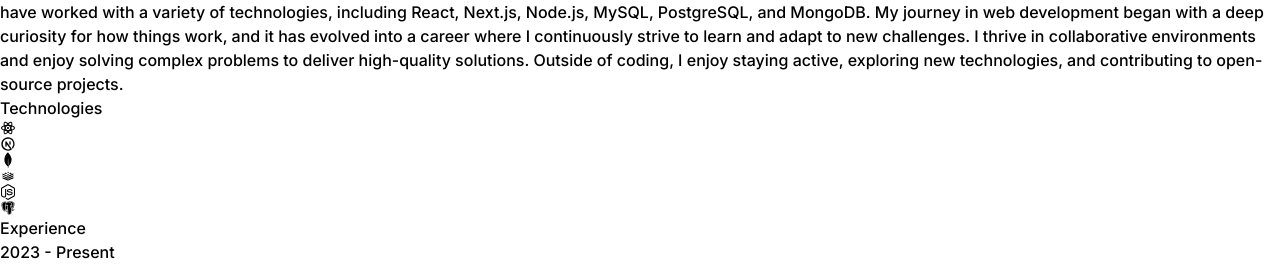
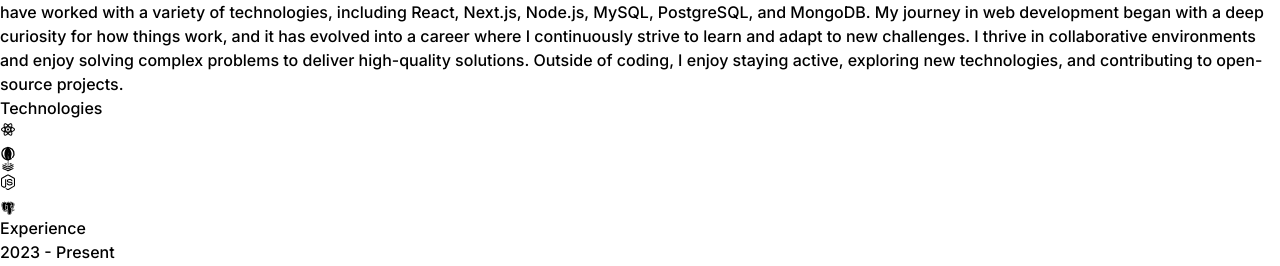
Before and after one commit to Jasonlee8263/portfolio, a React (Vite) app: page / in a window 1280 px wide. Shown: the part 1302-1568 px from the top of the page. Built offline with nearby package versions, Linux system fonts and the light colour scheme.

Commit message:
added animation

```diff
--- a/package.json
+++ b/package.json
@@ -10,6 +10,7 @@
     "preview": "vite preview"
   },
   "dependencies": {
+    "framer-motion": "^11.11.17",
     "react": "^18.3.1",
     "react-dom": "^18.3.1",
     "react-icons": "^5.3.0"
--- a/src/components/About.jsx
+++ b/src/components/About.jsx
@@ -1,26 +1,37 @@
-import aboutImg from "../assets/about.jpg"
-import { ABOUT_TEXT } from "../constants"
+import aboutImg from "../assets/about.jpg";
+import { ABOUT_TEXT } from "../constants";
+import { motion } from "framer-motion";
 const About = () => {
   return (
-    <div className='border-b border-neutral-900 pb-4'>
-        <h1 className='my-20 text-center text-4xl'>
+    <div className="border-b border-neutral-900 pb-4">
+      <h1 className="my-20 text-center text-4xl">
         About
-            <span className='text-neutral-500'> Me</span>
+        <span className="text-neutral-500"> Me</span>
       </h1>
-        <div className='flex flex-wrap'>
-            <div className='w-full lg:w-1/2 lg:p-8'>
-                <div className='flex items-center justify-center'>
-                    <img className='rounded-2xl' src={aboutImg} alt='about'/>
+      <div className="flex flex-wrap">
+        <motion.div
+          whileInView={{ opacity: 1, x: 0 }}
+          initial={{ opacity: 0, x: -100 }}
+          transition={{ duration: 0.5 }}
+          className="w-full lg:w-1/2 lg:p-8"
+        >
+          <div className="flex items-center justify-center">
+            <img className="rounded-2xl" src={aboutImg} alt="about" />
           </div>
-            </div>
-            <div className="w-full lg:w-1/2">
+        </motion.div>
+        <motion.div
+          whileInView={{ opacity: 1, x: 0 }}
+          initial={{ opacity: 0, x: 100 }}
+          transition={{ duration: 0.5 }}
+          className="w-full lg:w-1/2"
+        >
           <div className="flex justify-center lg:justify-start">
             <p className="my-2 max-w-xl py-6">{ABOUT_TEXT}</p>
           </div>
+        </motion.div>
       </div>
     </div>
-    </div>
-  )
-}
+  );
+};
 
-export default About
+export default About;
--- a/src/components/Hero.jsx
+++ b/src/components/Hero.jsx
@@ -1,26 +1,64 @@
-import { HERO_CONTENT } from "../constants"
-import profilePic from "../assets/kevinRushProfile.png"
+import { HERO_CONTENT } from "../constants";
+import profilePic from "../assets/kevinRushProfile.png";
+import { motion } from "framer-motion";
+
+const container = (delay) => ({
+  hidden: { x: -100, opacity: 0 },
+  visible: {
+    x: 0,
+    opacity: 1,
+    transition: {
+      duration: 0.5,
+      delay: delay,
+    },
+  },
+});
 const Hero = () => {
   return (
     <div className="border-b border-neutral-900 pb-4 lg:mb-35">
       <div className="flex flex-wrap">
         <div className="w-full lg:w-1/2">
           <div className="flex flex-col items-center lg:items-start">
-                    <h1 className="pb-16 text-6xl font-thin tracking-tight lg:mt-16 lg:text-8xl">Jonghyuk Lee</h1>
-                    <span className="bg-gradient-to-r from-pink-300 via-slate-500 to-purple-500 bg-clip-text text-4xl tracking-tight text-transparent">Full Stack Developer</span>
-                    <p className="my-2 max-w-xl py-6 font-light tracking-tighter">
+            <motion.h1
+              variants={container(0)}
+              initial="hidden"
+              animate="visible"
+              className="pb-16 text-6xl font-thin tracking-tight lg:mt-16 lg:text-8xl"
+            >
+              Jonghyuk Lee
+            </motion.h1>
+            <motion.span
+              variants={container(0.5)}
+              initial="hidden"
+              animate="visible"
+              className="bg-gradient-to-r from-pink-300 via-slate-500 to-purple-500 bg-clip-text text-3xl tracking-tight text-transparent"
+            >
+              Full Stack Developer
+            </motion.span>
+            <motion.p
+              variants={container(1)}
+              initial="hidden"
+              animate="visible"
+              className="my-2 max-w-xl py-6 font-light tracking-tighter"
+            >
               {HERO_CONTENT}
-                    </p>
+            </motion.p>
           </div>
         </div>
         <div className="w-full lg:w-1/2 lg:p-8">
           <div className="flex justify-center">
-                    <img src={profilePic} alt="Jonghyuk"/>
+            <motion.img
+              initial={{ x: 100, opacity: 0 }}
+              animate={{ x: 0, opacity: 1 }}
+              transition={{ duration: 1, delay: 1.2 }}
+              src={profilePic}
+              alt="Jonghyuk"
+            />
           </div>
         </div>
       </div>
     </div>
-  )
-}
+  );
+};
 
-export default Hero
+export default Hero;
--- a/src/components/Projects.jsx
+++ b/src/components/Projects.jsx
@@ -1,27 +1,39 @@
-import React from 'react'
-import { PROJECTS } from '../constants'
+import React from "react";
+import { PROJECTS } from "../constants";
 
 const Projects = () => {
   return (
-    <div className='border-b border-neutral-900 pb-4'>
-        <h2 className='my-20 text-center text-4xl'>Projects</h2>
-        <div>{PROJECTS.map((project, index)=> (
-            <div key={index} className='mb-8 flex flex-wrap lg:justify-center'>
-                <div className='w-full lg:w-1/4'>
-                    <img src={project.image} width={150} height={150} alt={project.title} className='mb-6 rounded'/>
-                </div>
-                <div className="w-full max-w-xl lg:w-3/4">
-                    <h6 className='mb-2 font-semibold'>{project.title}</h6>
-                    <p className='mb-4 text-neutral-400'>{project.description}</p>
-                    {project.technologies.map((tech, index)=> (
-                        <span key={index} className='mr-2 rounded bg-neutral-900 px-2 py-1 text-sm font-medium text-purple-900'>{tech}</span>
-                    ))}
-                </div>
+    <div className="border-b border-neutral-900 pb-4">
+      <h2 className="my-20 text-center text-4xl">Projects</h2>
+      <div>
+        {PROJECTS.map((project, index) => (
+          <div key={index} className="mb-8 flex flex-wrap lg:justify-center">
+            <div className="w-full lg:w-1/4">
+              <img
+                src={project.image}
+                width={150}
+                height={150}
+                alt={project.title}
+                className="mb-6 rounded"
+              />
             </div>
+            <div className="w-full max-w-xl lg:w-3/4">
+              <h6 className="mb-2 font-semibold">{project.title}</h6>
+              <p className="mb-4 text-neutral-400">{project.description}</p>
+              {project.technologies.map((tech, index) => (
+                <span
+                  key={index}
+                  className="mr-2 rounded bg-neutral-900 px-2 py-1 text-sm font-medium text-purple-900"
+                >
+                  {tech}
+                </span>
+              ))}
+            </div>
+          </div>
         ))}
-        </div>
+      </div>
     </div>
-  )
-}
+  );
+};
 
-export default Projects
+export default Projects;
--- a/src/components/Technologies.jsx
+++ b/src/components/Technologies.jsx
@@ -1,36 +1,85 @@
-import { RiReactjsLine } from "react-icons/ri"
-import { TbBrandNextjs } from "react-icons/tb"
-import { SiMongodb } from "react-icons/si"
-import { DiRedis } from "react-icons/di"
-import { FaNodeJs } from "react-icons/fa"
-import { BiLogoPostgresql } from "react-icons/bi"
+import { RiReactjsLine } from "react-icons/ri";
+import { TbBrandNextjs } from "react-icons/tb";
+import { SiMongodb } from "react-icons/si";
+import { DiRedis } from "react-icons/di";
+import { FaNodeJs } from "react-icons/fa";
+import { BiLogoPostgresql } from "react-icons/bi";
+import { motion } from "framer-motion";
+
+const iconVariants = (duration) => ({
+  initial: { y: -10 },
+  animate: {
+    y: [10, -10],
+    transition: {
+      duration: duration,
+      ease: "linear",
+      repeat: Infinity,
+      repeatType: "reverse",
+    },
+  },
+});
 
 const Technologies = () => {
   return (
-    <div className='border-b border-neutral-800 pb-24'>
-        <h2 className='my-20 text-center text-4xl'>Technologies</h2>
-        <div className='flex flex-wrap items-center justify-center gap-4'>
-            <div className='rounded-2xl border-4 border-neutral-800 p-4'>
-                <RiReactjsLine className="text-7xl text-cyan-400"/>
-            </div>
-            <div className='rounded-2xl border-4 border-neutral-800 p-4'>
-                <TbBrandNextjs className="text-7xl"/>
-            </div>
-            <div className='rounded-2xl border-4 border-neutral-800 p-4'>
-                <SiMongodb className="text-7xl text-green-500"/>
-            </div>
-            <div className='rounded-2xl border-4 border-neutral-800 p-4'>
-                <DiRedis className="text-7xl text-red-700"/>
-            </div>
-            <div className='rounded-2xl border-4 border-neutral-800 p-4'>
-                <FaNodeJs className="text-7xl text-green-500"/>
-            </div>
-            <div className='rounded-2xl border-4 border-neutral-800 p-4'>
-                <BiLogoPostgresql className="text-7xl text-sky-700"/>
-            </div>
-        </div>
+    <div className="border-b border-neutral-800 pb-24">
+      <h2 className="my-20 text-center text-4xl">Technologies</h2>
+      <motion.div
+        whileInView={{ opacity: 1, x: 0 }}
+        initial={{ opacity: 0, x: -100 }}
+        transition={{ duration: 1.5 }}
+        className="flex flex-wrap items-center justify-center gap-4"
+      >
+        <motion.div
+          variants={iconVariants(2.5)}
+          initial="initial"
+          animate="animate"
+          className="rounded-2xl border-4 border-neutral-800 p-4"
+        >
+          <RiReactjsLine className="text-7xl text-cyan-400" />
+        </motion.div>
+        <motion.div
+          variants={iconVariants(3)}
+          initial="initial"
+          animate="animate"
+          className="rounded-2xl border-4 border-neutral-800 p-4"
+        >
+          <TbBrandNextjs className="text-7xl" />
+        </motion.div>
+        <motion.div
+          variants={iconVariants(5)}
+          initial="initial"
+          animate="animate"
+          className="rounded-2xl border-4 border-neutral-800 p-4"
+        >
+          <SiMongodb className="text-7xl text-green-500" />
+        </motion.div>
+        <motion.div
+          variants={iconVariants(2)}
+          initial="initial"
+          animate="animate"
+          className="rounded-2xl border-4 border-neutral-800 p-4"
+        >
+          <DiRedis className="text-7xl text-red-700" />
+        </motion.div>
+        <motion.div
+          variants={iconVariants(6)}
+          initial="initial"
+          animate="animate"
+          className="rounded-2xl border-4 border-neutral-800 p-4"
+        >
+          <FaNodeJs className="text-7xl text-green-500" />
+        </motion.div>
+        <motion.div
+          variants={iconVariants(4)}
+          initial="initial"
+          animate="animate"
+          className="rounded-2xl border-4 border-neutral-800 p-4"
+        >
+          <BiLogoPostgresql className="text-7xl text-sky-700" />
+        </motion.div>
+      </motion.div>
     </div>
-  )
-}
+  );
+};
 
-export default Technologies
+export default Technologies;
--- a/src/index.css
+++ b/src/index.css
@@ -1,8 +1,8 @@
-@import url('https://fonts.googleapis.com/css2?family=Inter:opsz,wght@14..32,500&display=swap');
+@import url("https://fonts.googleapis.com/css2?family=Inter:opsz,wght@14..32,500&display=swap");
 @tailwind base;
 @tailwind components;
 @tailwind utilities;
 
 :root {
-    font-family: "Inter", sans-serif;
+  font-family: "Inter", sans-serif;
 }
```
Also changed, not shown: src/App.jsx (+19 -19 lines), src/components/Contact.jsx (added, +7 -0 lines), src/components/Experience.jsx (+24 -16 lines), src/components/Navbar.jsx (+15 -15 lines), 1 other file (tests, documents, lock files or other folders). Lines whose indentation alone changed are shown as unchanged.
